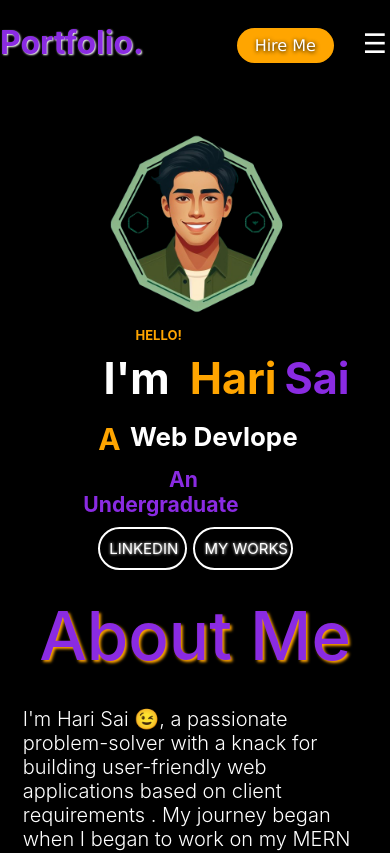
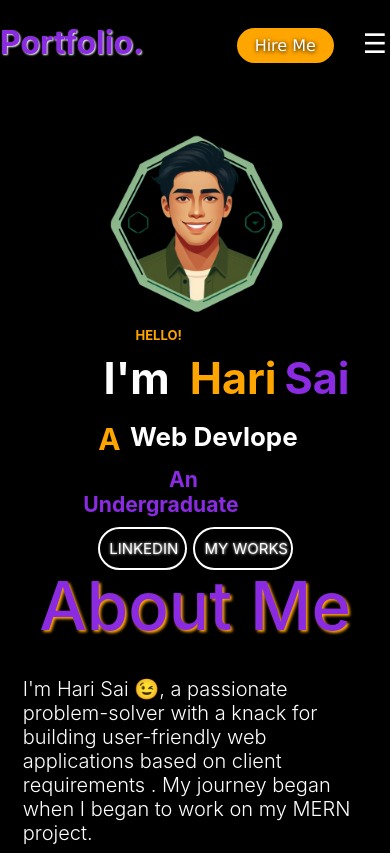
Before and after one commit to harisaigithub/My_portfolio, a React (Create React App) app: page / in a window 390 px wide. Shown: the top 853 px of the page. Built offline with nearby package versions, Linux system fonts and the light colour scheme.

Commit message:
updated on responsive for me

```diff
--- a/src/components/HOOME/Home.css
+++ b/src/components/HOOME/Home.css
@@ -291,6 +291,6 @@ background: orange;
   text-indent:2%;
  }
  .hmain{
-  height:30px;
+  height:30%;
  }
 }
```
